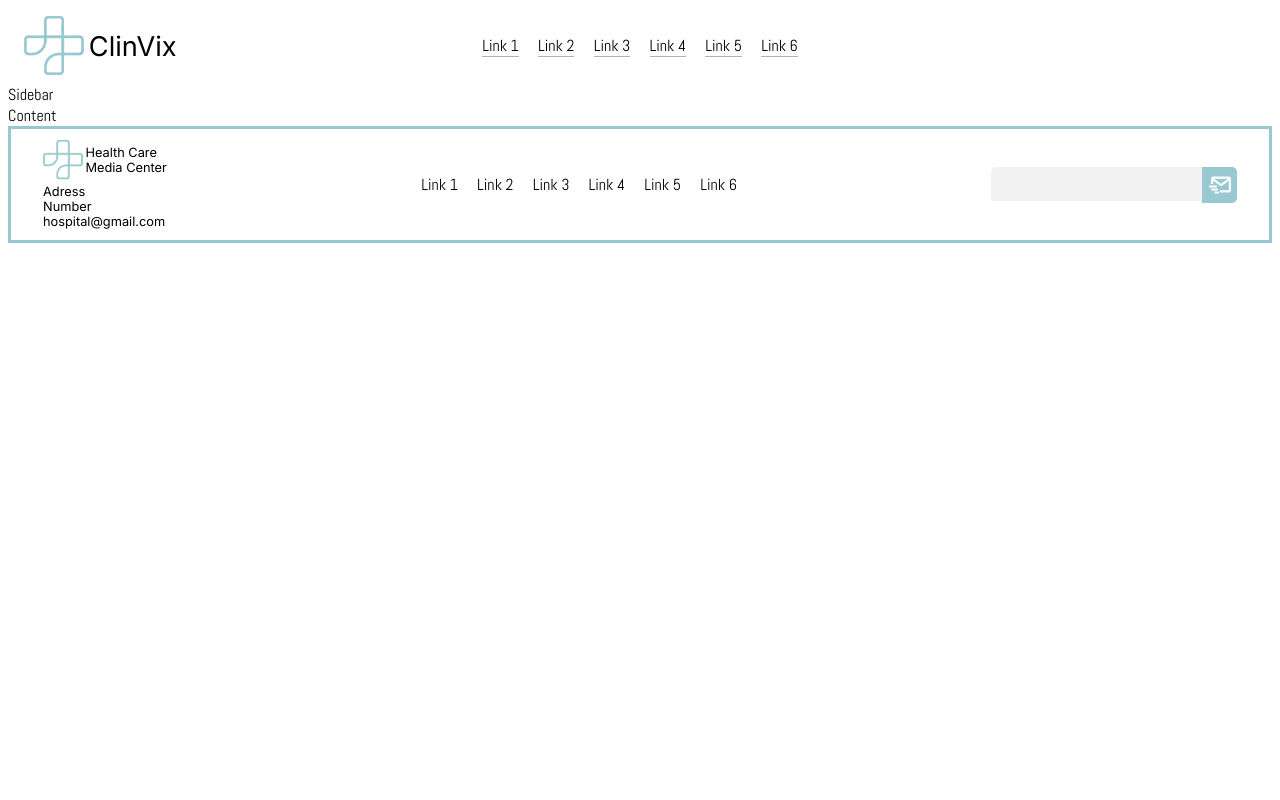
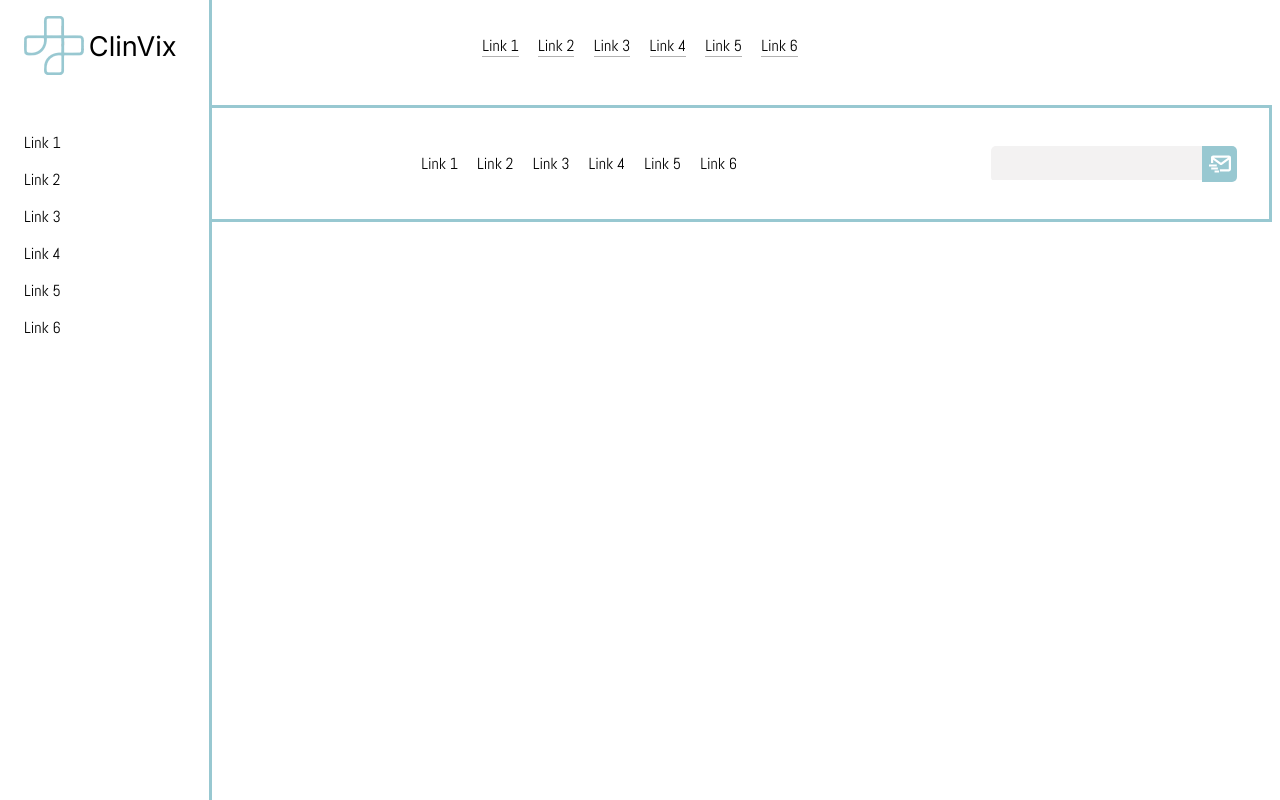
Before and after one commit to milunchik/ClinVix, a React (Vite) app in the folder frontend/: page / in a window 1280 px wide. Built offline with nearby package versions, Linux system fonts and the light colour scheme; a web font is replaced by a local one.

Commit message:
Built sidebar

```diff
--- a/frontend/src/components/Input/Input.module.scss
+++ b/frontend/src/components/Input/Input.module.scss
@@ -16,6 +16,6 @@
 }
 
 .input-rounded {
+  border-radius: $radius-sm;
   @include input();
-  border-radius: $radius-sm;
 }
--- a/frontend/src/components/Navbar/Navbar.module.scss
+++ b/frontend/src/components/Navbar/Navbar.module.scss
@@ -19,9 +19,8 @@ $aligns: "left", "center", "right";
   padding-left: 0;
   display: flex;
   align-items: center;
-  gap: 1.2rem;
 
-  & a {
+  a {
     font-size: $font-size-md;
     transition: $anim-fast;
 
@@ -29,10 +28,6 @@ $aligns: "left", "center", "right";
     color: black;
     text-decoration: none;
     //
-
-    &:hover {
-      color: $primary;
-    }
   }
 }
 
@@ -43,7 +38,35 @@ $aligns: "left", "center", "right";
 .navList-decorated {
   @include navList();
 
-  & li {
+  li {
     border-bottom: 0.5px rgba(0, 0, 0, 0.3) solid;
   }
 }
+
+.navList-col {
+  flex-direction: column;
+
+  li {
+    transition: $anim-fast;
+    width: 100%;
+  }
+
+  li:hover {
+    background: $secondary;
+  }
+
+  a {
+    display: inline-block;
+    width: 100%;
+    padding: 0.5rem 1rem 0.5rem 1rem;
+  }
+}
+
+.navList-row {
+  gap: 1.2rem;
+  flex-direction: row;
+
+  a:hover {
+    color: $primary;
+  }
+}
--- a/frontend/src/components/Navbar/Navbar.tsx
+++ b/frontend/src/components/Navbar/Navbar.tsx
@@ -3,9 +3,14 @@ import styles from "./Navbar.module.scss";
 interface NavbarProps {
   align?: "left" | "center" | "right";
   variant?: "base" | "decorated";
+  direction?: "col" | "row";
 }
 
-const Navbar = ({ align = "center", variant = "base" }: NavbarProps) => {
+const Navbar = ({
+  align = "center",
+  variant = "base",
+  direction = "row",
+}: NavbarProps) => {
   const navLinks = Array.from({ length: 6 }, (_, index) => (
     <li key={index + "key"}>
       <a href="/">Link {index + 1}</a>
@@ -14,7 +19,13 @@ const Navbar = ({ align = "center", variant = "base" }: NavbarProps) => {
 
   return (
     <nav className={styles[`navbar-${align}`]}>
-      <ul className={styles[`navList-${variant}`]}>{navLinks}</ul>
+      <ul
+        className={`${styles[`navList-${variant}`]} ${
+          styles[`navList-${direction}`]
+        }`}
+      >
+        {navLinks}
+      </ul>
     </nav>
   );
 };
--- a/frontend/src/layouts/AppLayout.tsx
+++ b/frontend/src/layouts/AppLayout.tsx
@@ -2,7 +2,7 @@ import { PropsWithChildren } from "react";
 
 import Header from "./Header/Header";
 import Footer from "./Footer/Footer";
-import Sidebar from "./Sidebar";
+import Sidebar from "./Sidebar/Sidebar";
 
 interface AppLayoutProps {
   hasFooter?: boolean;
--- a/frontend/src/layouts/Sidebar.tsx
+++ /dev/null
@@ -1,5 +0,0 @@
-const Sidebar = () => {
-  return <aside>Sidebar</aside>;
-};
-
-export default Sidebar;
--- /dev/null
+++ b/frontend/src/layouts/Sidebar/Sidebar.module.scss
@@ -0,0 +1,61 @@
+@mixin row {
+  width: 100dvw;
+  justify-content: space-around;
+  align-items: center;
+  padding: 1rem 0;
+}
+
+@mixin col {
+  height: 100dvh;
+  flex-direction: column;
+}
+
+.sidebar {
+  background: #fff;
+  display: flex;
+  position: absolute;
+  gap: 1rem;
+  overflow: hidden;
+}
+
+.sidebar-top {
+  top: 0;
+  border-bottom: $primary 3px solid;
+
+  @include row;
+}
+
+.sidebar-right {
+  top: 0;
+  border-left: $primary 3px solid;
+  right: 0;
+
+  @include col;
+
+  ul {
+    align-self: flex-end;
+  }
+
+  & > a {
+    padding: 1rem;
+  }
+}
+
+.sidebar-bottom {
+  bottom: 0;
+  left: 0;
+  border-top: $primary 3px solid;
+
+  @include row;
+}
+
+.sidebar-left {
+  top: 0;
+  border-right: $primary 3px solid;
+
+  @include col;
+
+  & > a {
+    padding: 1rem 2rem 1rem 1rem;
+  }
+}
--- /dev/null
+++ b/frontend/src/layouts/Sidebar/Sidebar.tsx
@@ -0,0 +1,23 @@
+import { PropsWithChildren } from "react";
+import Logo from "../../components/Logo/Logo";
+import Navbar from "../../components/Navbar/Navbar";
+import styles from "./Sidebar.module.scss";
+
+interface SidebarProps {
+  side?: "top" | "right" | "bottom" | "left";
+}
+
+const Sidebar = ({
+  children,
+  side = "left",
+}: PropsWithChildren<SidebarProps>) => {
+  return (
+    <aside className={`${styles.sidebar} ${styles[`sidebar-${side}`]}`}>
+      <Logo>ClinVix</Logo>
+      <Navbar direction={side === "top" || side === "bottom" ? "row" : "col"} />
+      {children}
+    </aside>
+  );
+};
+
+export default Sidebar;
--- a/frontend/src/styles/foundation/_variables.scss
+++ b/frontend/src/styles/foundation/_variables.scss
@@ -58,9 +58,9 @@ $breakpoints: (
 |         Shadows         |
 -------------------------*/
 
-$shadow-black-sm: 0px 2px 4px rgb(0, 0, 0 / 0.1);
-$shadow-black-md: 1px 4px 8px rgb(0, 0, 0 / 0.1);
-$shadow-black-lg: 2px 6px 12px rgb(0, 0, 0 / 0.1);
+$shadow-black-sm: 0px 2px 4px rgba(0, 0, 0, 0.1);
+$shadow-black-md: 1px 4px 8px rgba(0, 0, 0, 0.1);
+$shadow-black-lg: 2px 6px 12px rgba(0, 0, 0, 0.1);
 
 /*-------------------------
 |         Borders         |
--- a/frontend/vite.config.ts
+++ b/frontend/vite.config.ts
@@ -7,7 +7,10 @@ export default defineConfig({
   css: {
     preprocessorOptions: {
       scss: {
-        additionalData: `@import"./src/styles/foundation/_variables.scss";`,
+        additionalData: `
+        @import"./src/styles/foundation/_variables.scss";
+        @import"./src/styles/foundation/_mixins.scss";
+        `,
       },
     },
   },
```
